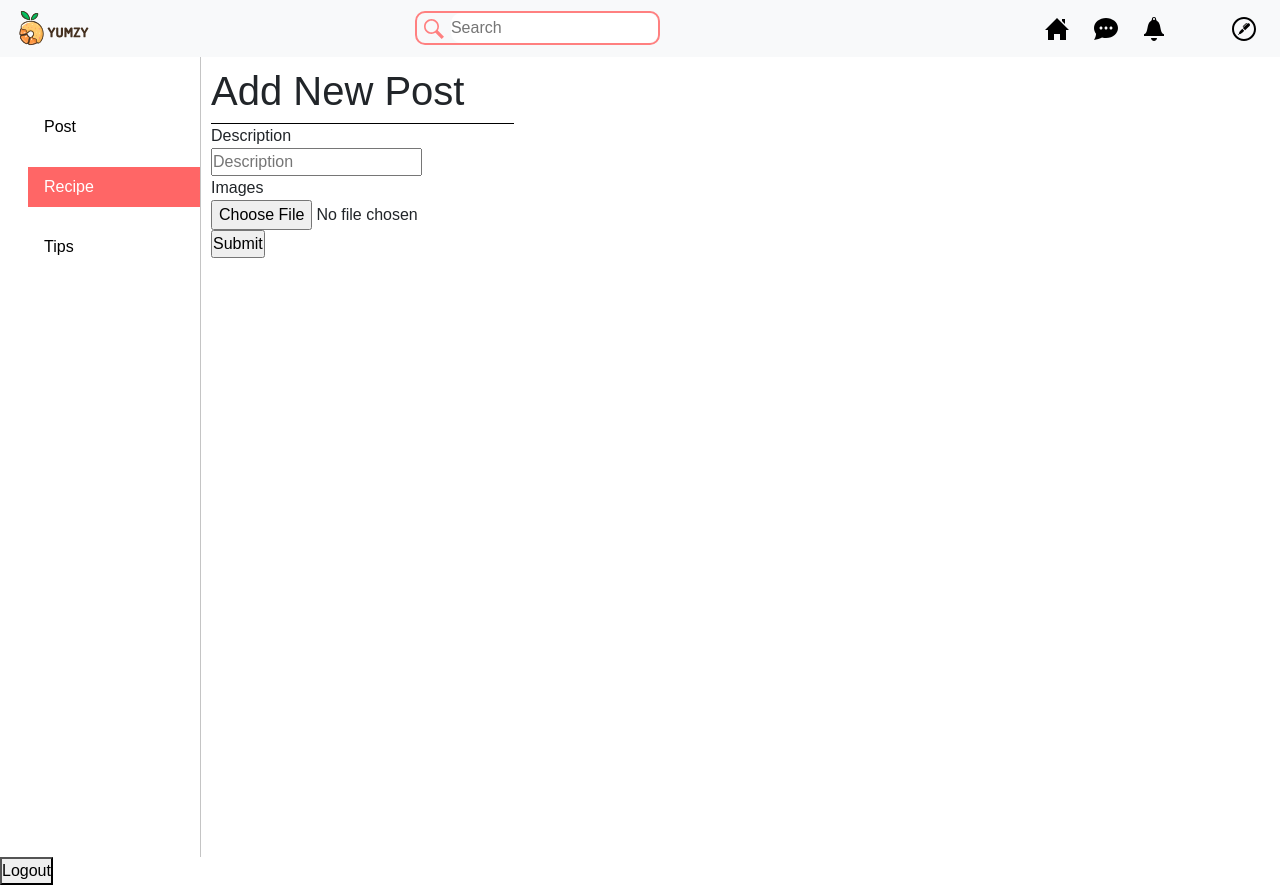
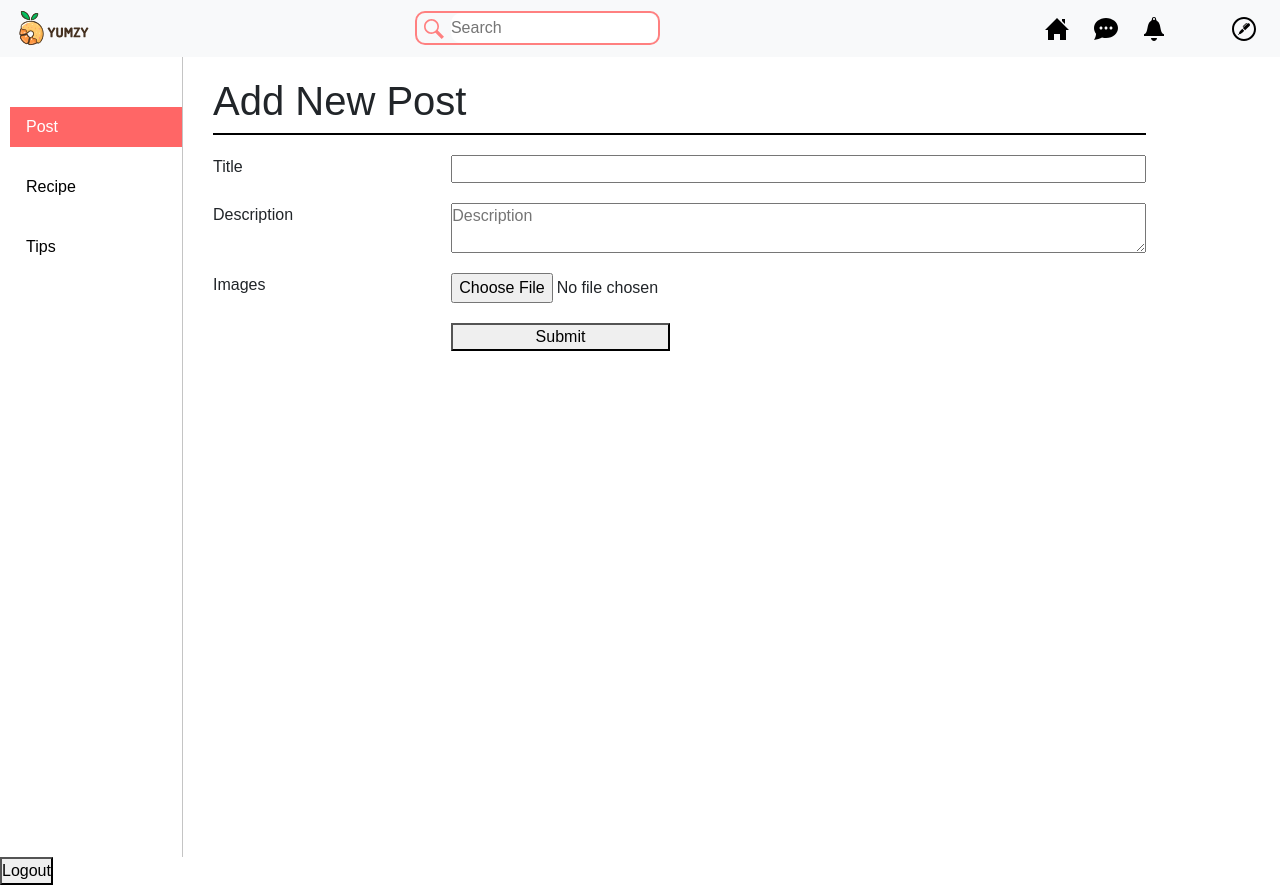
Before and after one commit to Phoenix-Cooperation/yumzy-frontend, a React (Create React App) app: page /create/post in a window 1280 px wide. Built offline with nearby package versions, Linux system fonts and the light colour scheme; no server answers; sample sign-in values are in the browser's storage; some icons are missing.

Commit message:
restructured post panel and added css grid to it

```diff
--- a/src/assets/stylesheets/layout/_create_content.scss
+++ b/src/assets/stylesheets/layout/_create_content.scss
@@ -1,8 +1,33 @@
 .createContent {
-    margin: toRem(10);
+    margin-top: toRem(20);
+    margin-left: toRem(30);
+    margin-right: toRem(30);
+    width: 90%;
 
     &__header {
-        width: 100%;
-        border-bottom: 1px solid black;
+        width: 90%;
+        border-bottom: 2px solid black;
+    }
+
+    &__form {
+        width: 90%;
+        margin-top: toRem(20);
+        display: grid;
+        gap: toRem(20);
+        grid-template-columns: 1fr 1fr 1fr 1fr;
+        grid-template-rows: auto auto auto auto auto ;
+
+        textarea {
+            grid-column: 2 / span 3;
+        }
+
+        input {
+            grid-column: 2 / span 3;
+        }
+
+
+        &__submit {
+            grid-column: 2 / span 1;
+        }
     }
 }
--- a/src/layouts/CreateMenu.js
+++ b/src/layouts/CreateMenu.js
@@ -5,7 +5,7 @@ import classNames from "classnames";
 import { Link } from "react-router-dom"
 
 const CreateMenu = () => {
-  const [active, setActive] = useState("/create/recipe")
+  const [active, setActive] = useState("/create/post")
   console.log(active)
   return (
     <div className="d-flex flex-direction-row">
--- a/src/pages/createContent/PostPanel.js
+++ b/src/pages/createContent/PostPanel.js
@@ -34,32 +34,47 @@ const PostPanel = () => {
         <h1>Add New Post</h1>
       </div>
 
-      <form action="" onSubmit={handleSubmit}>
-        <div className="row-input">
-          <div>
-            <label htmlFor="description">Description</label>
-          </div>
-          <div>
-            <input type="text" id="description" name="description"
+      <form className="createContent__form" onSubmit={handleSubmit}>
+
+        <label className="createContent__form__titleLabel">Title</label>
+        <input className="createContent__form__titleInput" type="text" name="title" />
+
+
+        <label
+          className="createContent__form__descriptionLabel"
+          htmlFor="description"
+        >
+            Description
+        </label>
+
+        <textarea
+          className="createContent__form__descriptionInput"
+          type="text"
+          id="description"
+          name="description"
           placeholder="Description" onChange={(event) => {
             setDescription(event.target.value)
-              }}/>
-          </div>
-        </div>
-        <div className="row-input">
-          <div>
-            <label htmlFor="images">Images</label>
-          </div>
-          <div>
+          }}
+        />
+
+
+
+        <label
+          className="createContent_form_imagesLabel"
+          htmlFor="images">Images</label>
         <input
+          className="createContent_form_imagesInput"
           type="file"
           name="image"
           onChange={onImageChange} />
-          </div>
-        </div>
-        <box>
-          <input type="submit" value="Submit"/>
-        </box>
+
+
+        <button
+          className="createContent__form__submit"
+          type="submit"
+          value="Submit"
+        >Submit</button>
+
       </form>
     </div>
   );
```
Lines whose indentation alone changed are shown as unchanged.
